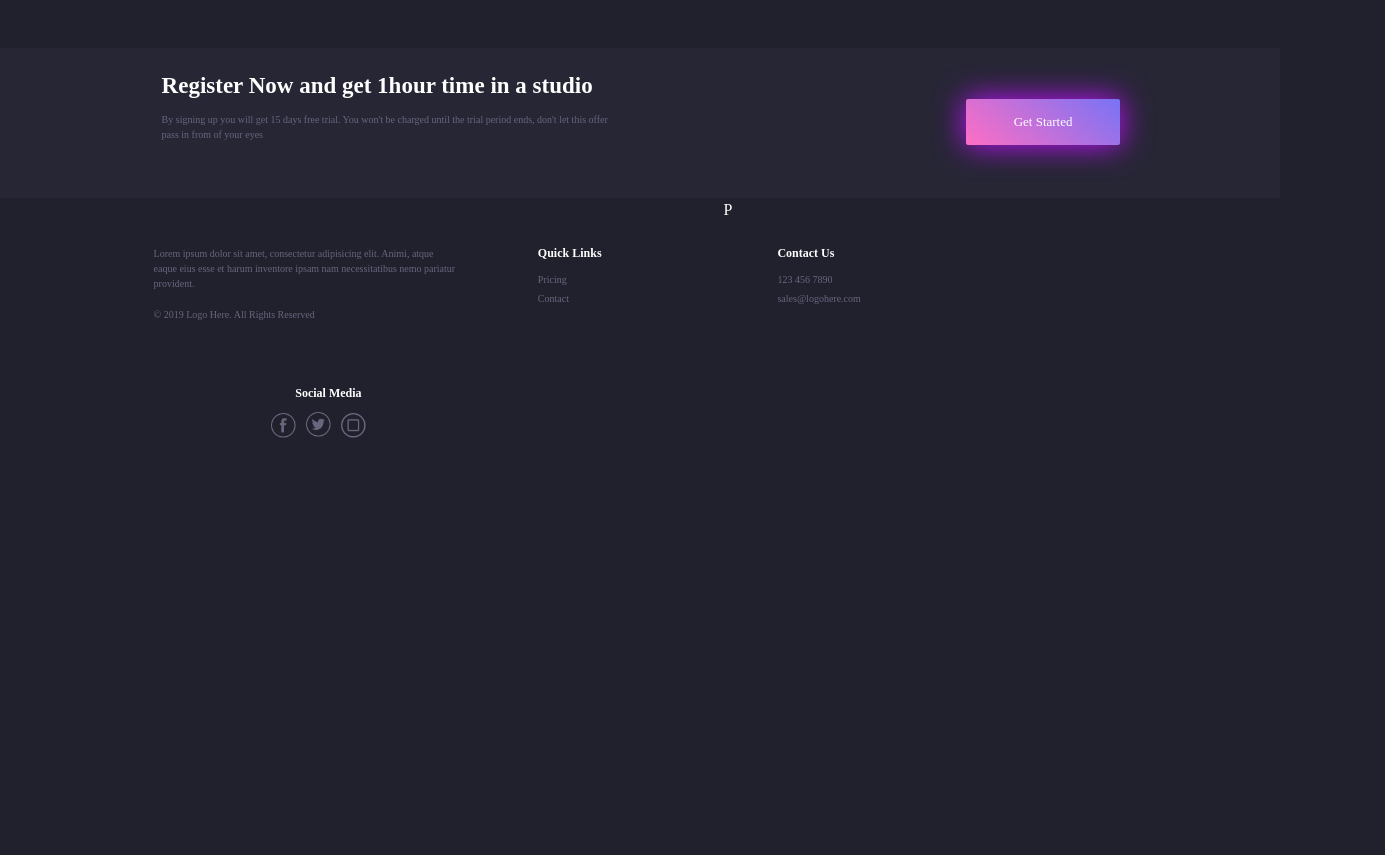
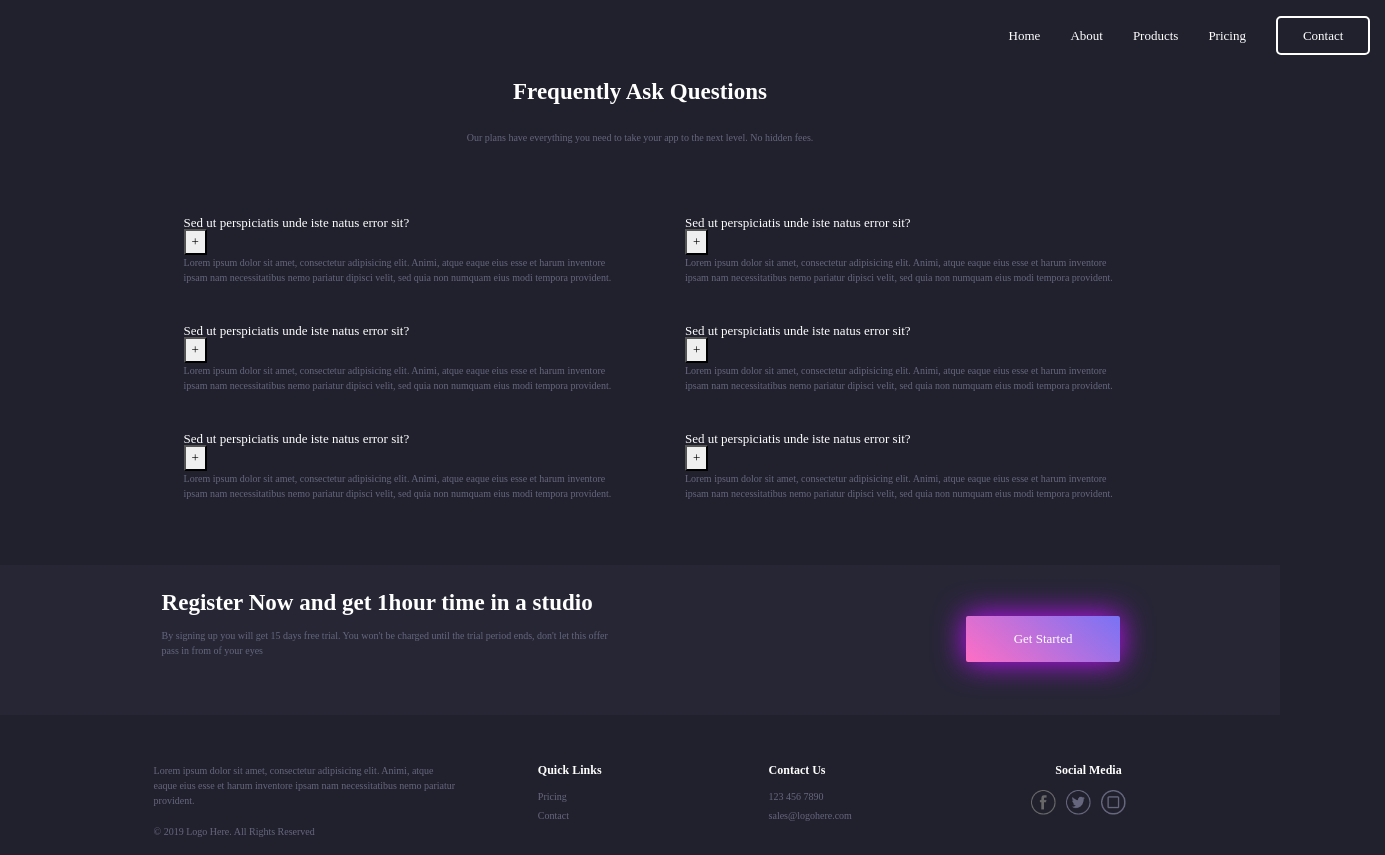
Before and after one commit to MarvelSoft-Technologies/Studiomarts-FE, a plain HTML site: page index.html in a window 1280 px wide. Shown: the whole page, 1385 px wide, since content can reach past the window. Before the commit the page ends 800 px from the top, so only its background shows below. Drawn offline with nearby package versions, Linux system fonts and the light colour scheme; a web font is replaced by a local one.

Commit message:
commited

```diff
--- a/css/style.css
+++ b/css/style.css
@@ -2,6 +2,32 @@ body{
     background-color: #21212e;
     font-family: muli;
     color: white;
+}
+.topnav ul {
+    position: sticky;
+    top: 0;
+    display: flex;
+    text-decoration: none;
+    margin-left: 800px;
+
+
+}
+.topnav ul li{
+
+    list-style: none;
+    padding: 15px;
+}
+.topnav ul li a{
+    color: white;
+    font-size: 13px;
+}
+.topnav ul li a:hover{
+    color:#d117d1;
+}
+.outlines li a{
+    border-radius: 5px;
+    border: 2px solid white;
+    padding: 10px 25px;
 }
 .main{
     width: 76%;
--- a/index.html
+++ b/index.html
@@ -20,7 +20,89 @@
 
   <script src="//cdnjs.cloudflare.com/ajax/libs/jquery/3.2.1/jquery.min.js"></script>
 </head>
+
 <body>
+    <div class="main">
+      <div class="topnav mt-2 sticky-top">
+          <ul>
+            <li> <a href="#">Home</a></li>
+            <li> <a href="#">About</a></li>
+            <li> <a href="#">Products</a></li>
+            <li> <a href="#">Pricing</a></li>
+            <div class="outlines">
+              <li> <a href="#">Contact</a></li>
+            </div>
+          </ul>
+      </div>
+    </div>
+    <div class="text-center">
+      <h1 class="mb-4">Frequently Ask Questions</h1>
+      <p class="mb-5">Our plans have everything you need to take your app to the next level. No hidden fees.</p>
+    </div>
+    <div class="main">
+    <div class="row">
+      <div class="col-lg-6">
+          <div class="faq-cards" style="font-size: 13px; padding: 20px 0px 0px 30px;">Sed ut perspiciatis unde iste natus error sit?
+            <div class="dropdown">
+              <button onclick="cardToggle()" class="dropbtn" id="changeSign" style="margin-top:-20px;">+</button>
+              <div id="myDropdown" class="dropdowns-content">
+              <p>Lorem ipsum dolor sit amet, consectetur adipisicing elit. Animi, atque eaque eius esse et harum inventore ipsam  nam necessitatibus nemo pariatur dipisci velit, sed quia non numquam eius modi tempora provident.</p>
+              </div>
+            </div>
+          </div>
+        </div>
+        <div class="col-lg-6">
+          <div class="faq-cards" style="font-size: 13px; padding: 20px 0px 0px 30px;">Sed ut perspiciatis unde iste natus error sit?
+            <div class="dropdown">
+              <button onclick="cardToggle()" class="dropbtn" id="changeSign" style="margin-top:-20px;">+</button>
+              <div id="myDropdown" class="dropdowns-content">
+              <p>Lorem ipsum dolor sit amet, consectetur adipisicing elit. Animi, atque eaque eius esse et harum inventore ipsam  nam necessitatibus nemo pariatur dipisci velit, sed quia non numquam eius modi tempora provident.</p>
+              </div>
+            </div>
+          </div>
+        </div>
+        <div class="col-lg-6">
+          <div class="faq-cards" style="font-size: 13px; padding: 20px 0px 0px 30px;">Sed ut perspiciatis unde iste natus error sit?
+            <div class="dropdown">
+              <button onclick="cardToggle()" class="dropbtn" id="changeSign" style="margin-top:-20px;">+</button>
+              <div id="myDropdown" class="dropdowns-content">
+              <p>Lorem ipsum dolor sit amet, consectetur adipisicing elit. Animi, atque eaque eius esse et harum inventore ipsam  nam necessitatibus nemo pariatur dipisci velit, sed quia non numquam eius modi tempora provident.</p>
+              </div>
+            </div>
+          </div>
+        </div>
+        <div class="col-lg-6">
+          <div class="faq-cards" style="font-size: 13px; padding: 20px 0px 0px 30px;">Sed ut perspiciatis unde iste natus error sit?
+            <div class="dropdown">
+              <button onclick="cardToggle()" class="dropbtn" id="changeSign" style="margin-top:-20px;">+</button>
+              <div id="myDropdown" class="dropdowns-content">
+              <p>Lorem ipsum dolor sit amet, consectetur adipisicing elit. Animi, atque eaque eius esse et harum inventore ipsam  nam necessitatibus nemo pariatur dipisci velit, sed quia non numquam eius modi tempora provident.</p>
+              </div>
+            </div>
+          </div>
+        </div>
+        <div class="col-lg-6">
+          <div class="faq-cards" style="font-size: 13px; padding: 20px 0px 0px 30px;">Sed ut perspiciatis unde iste natus error sit?
+            <div class="dropdown">
+              <button onclick="cardToggle()" class="dropbtn" id="changeSign" style="margin-top:-20px;">+</button>
+              <div id="myDropdown" class="dropdowns-content">
+              <p>Lorem ipsum dolor sit amet, consectetur adipisicing elit. Animi, atque eaque eius esse et harum inventore ipsam  nam necessitatibus nemo pariatur dipisci velit, sed quia non numquam eius modi tempora provident.</p>
+              </div>
+            </div>
+          </div>
+        </div>
+        <div class="col-lg-6">
+          <div class="faq-cards" style="font-size: 13px; padding: 20px 0px 0px 30px;">Sed ut perspiciatis unde iste natus error sit?
+            <div class="dropdown">
+              <button onclick="cardToggle()" class="dropbtn" id="changeSign" style="margin-top:-20px;">+</button>
+              <div id="myDropdown" class="dropdowns-content">
+              <p>Lorem ipsum dolor sit amet, consectetur adipisicing elit. Animi, atque eaque eius esse et harum inventore ipsam  nam necessitatibus nemo pariatur dipisci velit, sed quia non numquam eius modi tempora provident.</p>
+              </div>
+            </div>
+          </div>
+        </div>
+      </div>
+    </div>
     <div class="full-holder mt-5">
       <div class="main">
         <div class="row">
@@ -50,7 +132,7 @@
               <p class="mb-1"><a href="">Pricing</p></a>
               <p><a href="">Contact</p></a>
           </div>
-        </div>P
+        </div>
         <div class="col-lg-2">
           <div class="mt-5" style="margin-left:30px;">
             <h2 class="pb-1" style="font-size: 12px; font-weight: 700;">Contact Us </h2>
@@ -61,13 +143,31 @@
       <div class="col-lg-3">
         <div class="mt-5 float-right">
           <h2 class="pb-1 ml-4" style="font-size: 12px; font-weight: 700;">Social Media </h2>
-            <div class="d-flex mr-2" >
-              <a href="#"><img src="./img/fb.png" alt="" style="width: 25px; height: 25px; margin-right: 10px;"></a>
-              <a href="#"></a><img src="./img/tw.png" alt="" style="width: 25px; height: 25px; margin-right: 10px;"></a>
+            <div class=" d-flex mr-0" >
+              <a href="#"><img src="./img/fb.png" alt="" style="width: 25px; height: 25px; margin-right: 10px; filter: grayscale(100%);"></a>
+              <a href="#"><img src="./img/tw.png" alt="" style="width: 25px; height: 25px; margin-right: 10px;"></a>
               <a href="#"><img src="./img/ig.png" alt="" style="width: 25px; height: 25px;"></a>
             </div>
         </div>
     </div>
     </div>
+
+
+    <script>
+        function cardToggle() {
+            const sign = document.getElementById('changeSign');
+            var drops = document.getElementById("myDropdown");
+            drops.classList.toggle("show");
+
+            var isTrue = drops.classList.contains('show');
+            if(isTrue){
+              sign.innerHTML = '-';
+            } else{
+              sign.innerHTML = '+'
+            }
+        }
+    </script>
+
+
 </body>
 </html>
```
